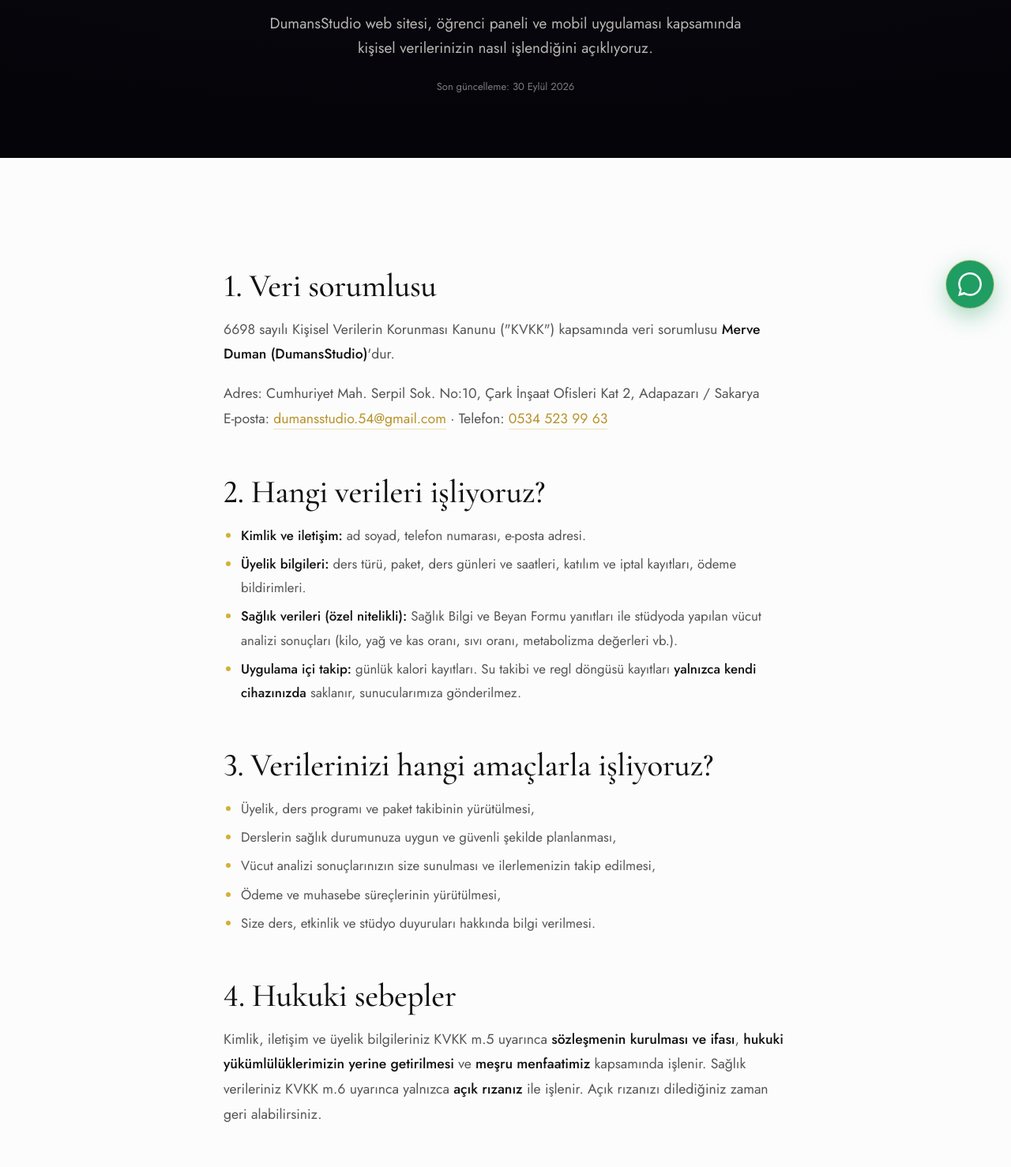
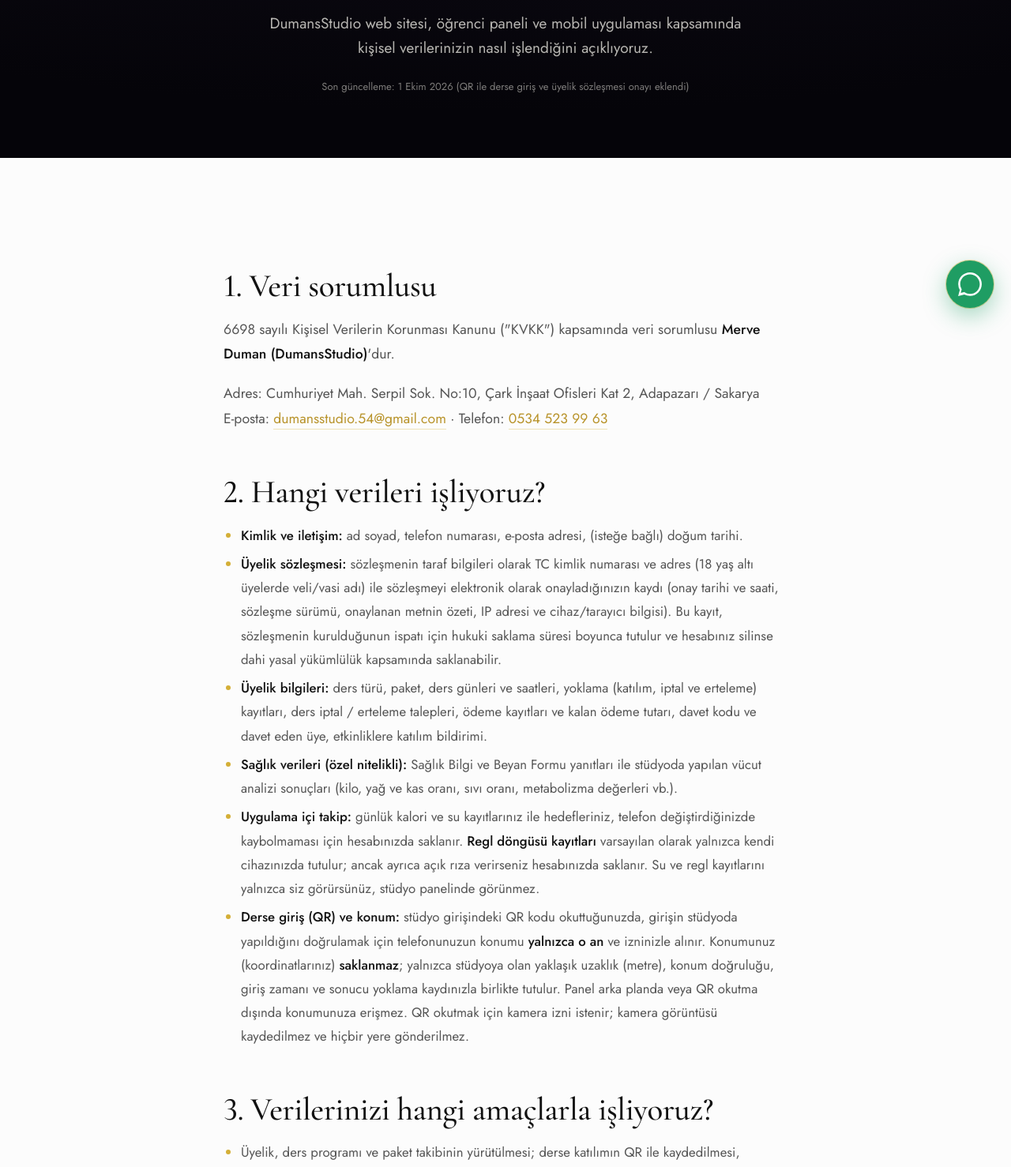
Before and after one commit to dumansstudio54/dumansstudio-site, a plain HTML site: page gizlilik-politikasi.html in a window 1280 px wide. Shown: the part 388-1866 px from the top of the page at 79% size. Drawn offline with Linux system fonts and the light colour scheme.

Commit message:
Add files via upload

```diff
--- a/gizlilik-politikasi.html
+++ b/gizlilik-politikasi.html
@@ -71,7 +71,7 @@
       <nav class="crumbs" aria-label="Sayfa yolu"><a href="./">Ana Sayfa</a> · Gizlilik</nav>
       <h1>Gizlilik Politikası ve KVKK Aydınlatma Metni</h1>
       <p>DumansStudio web sitesi, öğrenci paneli ve mobil uygulaması kapsamında kişisel verilerinizin nasıl işlendiğini açıklıyoruz.</p>
-      <div class="meta">Son güncelleme: 30 Eylül 2026</div>
+      <div class="meta">Son güncelleme: 1 Ekim 2026 (QR ile derse giriş ve üyelik sözleşmesi onayı eklendi)</div>
     </div>
   </section>
 
@@ -84,15 +84,17 @@
 
         <h2 id="veriler">2. Hangi verileri işliyoruz?</h2>
         <ul>
-          <li><strong>Kimlik ve iletişim:</strong> ad soyad, telefon numarası, e-posta adresi.</li>
-          <li><strong>Üyelik bilgileri:</strong> ders türü, paket, ders günleri ve saatleri, katılım ve iptal kayıtları, ödeme bildirimleri.</li>
+          <li><strong>Kimlik ve iletişim:</strong> ad soyad, telefon numarası, e-posta adresi, (isteğe bağlı) doğum tarihi.</li>
+          <li><strong>Üyelik sözleşmesi:</strong> sözleşmenin taraf bilgileri olarak TC kimlik numarası ve adres (18 yaş altı üyelerde veli/vasi adı) ile sözleşmeyi elektronik olarak onayladığınızın kaydı (onay tarihi ve saati, sözleşme sürümü, onaylanan metnin özeti, IP adresi ve cihaz/tarayıcı bilgisi). Bu kayıt, sözleşmenin kurulduğunun ispatı için hukuki saklama süresi boyunca tutulur ve hesabınız silinse dahi yasal yükümlülük kapsamında saklanabilir.</li>
+          <li><strong>Üyelik bilgileri:</strong> ders türü, paket, ders günleri ve saatleri, yoklama (katılım, iptal ve erteleme) kayıtları, ders iptal / erteleme talepleri, ödeme kayıtları ve kalan ödeme tutarı, davet kodu ve davet eden üye, etkinliklere katılım bildirimi.</li>
           <li><strong>Sağlık verileri (özel nitelikli):</strong> Sağlık Bilgi ve Beyan Formu yanıtları ile stüdyoda yapılan vücut analizi sonuçları (kilo, yağ ve kas oranı, sıvı oranı, metabolizma değerleri vb.).</li>
-          <li><strong>Uygulama içi takip:</strong> günlük kalori kayıtları. Su takibi ve regl döngüsü kayıtları <strong>yalnızca kendi cihazınızda</strong> saklanır, sunucularımıza gönderilmez.</li>
+          <li><strong>Uygulama içi takip:</strong> günlük kalori ve su kayıtlarınız ile hedefleriniz, telefon değiştirdiğinizde kaybolmaması için hesabınızda saklanır. <strong>Regl döngüsü kayıtları</strong> varsayılan olarak yalnızca kendi cihazınızda tutulur; ancak ayrıca açık rıza verirseniz hesabınızda saklanır. Su ve regl kayıtlarını yalnızca siz görürsünüz, stüdyo panelinde görünmez.</li>
+          <li><strong>Derse giriş (QR) ve konum:</strong> stüdyo girişindeki QR kodu okuttuğunuzda, girişin stüdyoda yapıldığını doğrulamak için telefonunuzun konumu <strong>yalnızca o an</strong> ve izninizle alınır. Konumunuz (koordinatlarınız) <strong>saklanmaz</strong>; yalnızca stüdyoya olan yaklaşık uzaklık (metre), konum doğruluğu, giriş zamanı ve sonucu yoklama kaydınızla birlikte tutulur. Panel arka planda veya QR okutma dışında konumunuza erişmez. QR okutmak için kamera izni istenir; kamera görüntüsü kaydedilmez ve hiçbir yere gönderilmez.</li>
         </ul>
 
         <h2 id="amac">3. Verilerinizi hangi amaçlarla işliyoruz?</h2>
         <ul>
-          <li>Üyelik, ders programı ve paket takibinin yürütülmesi,</li>
+          <li>Üyelik, ders programı ve paket takibinin yürütülmesi; derse katılımın QR ile kaydedilmesi,</li>
           <li>Derslerin sağlık durumunuza uygun ve güvenli şekilde planlanması,</li>
           <li>Vücut analizi sonuçlarınızın size sunulması ve ilerlemenizin takip edilmesi,</li>
           <li>Ödeme ve muhasebe süreçlerinin yürütülmesi,</li>
@@ -117,7 +119,7 @@
         <p>Hesabınızın ve kişisel verilerinizin silinmesini iki yolla talep edebilirsiniz:</p>
         <ul>
           <li>Öğrenci paneli veya mobil uygulamada <strong>Hesabım → Hesabımı sil</strong> adımını kullanarak,</li>
-          <li><a href="mailto:dumansstudio.54@gmail.com?subject=Hesap%20silme%20talebi">dumansstudio.54@gmail.com</a> adresine ya da WhatsApp üzerinden <a href="https://wa.me/905345239963">0534 523 99 63</a> numarasına yazarak.</li>
+          <li><a href="hesap-silme">Hesap silme talebi sayfasındaki</a> e-posta veya WhatsApp bağlantısıyla ya da doğrudan <a href="mailto:dumansstudio.54@gmail.com?subject=Hesap%20silme%20talebi">dumansstudio.54@gmail.com</a> adresine yazarak.</li>
         </ul>
         <p>Talebiniz en geç <strong>30 gün</strong> içinde sonuçlandırılır. Panelden silme talebi verirken isterseniz bilgilerinizin 2 yıl arşivde saklanmasına izin verebilirsiniz; izin vermezseniz üyelik, ölçüm ve sağlık formu kayıtlarınız kalıcı olarak silinir. Yasal olarak saklanması zorunlu kayıtlar (örneğin ödeme ve fatura kayıtları) yasal süre sonuna kadar saklanabilir.</p>
 
@@ -126,7 +128,7 @@
         <p>Başvurularınızı yukarıdaki iletişim bilgileri üzerinden yapabilirsiniz.</p>
 
         <h2 id="cerez">9. Çerezler ve cihazda saklanan veriler</h2>
-        <p>Web sitemiz reklam veya takip çerezi kullanmaz. Öğrenci paneli, oturumunuzu hatırlamak ve su, kalori ve regl takibi kayıtlarınızı saklamak için cihazınızın yerel depolama alanını kullanır. Bu kayıtlar çıkış yaptığınızda veya hesap silme talebinde bulunduğunuzda cihazınızdan silinir.</p>
+        <p>Web sitemiz reklam veya takip çerezi kullanmaz. Öğrenci paneli, oturumunuzu hatırlamak ve takip kayıtlarınızı hızlı göstermek için cihazınızın yerel depolama alanını kullanır. Bu kayıtlar çıkış yaptığınızda veya hesap silme talebinde bulunduğunuzda cihazınızdan silinir. Regl döngüsü kayıtlarınızın hesabınızda saklanmasına verdiğiniz rızayı panelin Döngü sayfasından dilediğiniz an geri alabilirsiniz; bu durumda kayıtlar hesabınızdan silinir.</p>
 
         <h2 id="degisiklik">10. Değişiklikler</h2>
         <p>Bu metin gerektiğinde güncellenebilir. Güncel sürüm her zaman bu sayfada yayımlanır.</p>
@@ -156,7 +158,7 @@
         <address>Cumhuriyet Mah. Serpil Sok. No:10<br>Çark İnşaat Ofisleri, Kat 2<br>Adapazarı / Sakarya<br><a href="tel:+905345239963">0534 523 99 63</a></address>
       </div>
     </div>
-    <div class="foot-bottom"><span>© 2026 DumansStudio · Sakarya Reformer Pilates, EMS ve Yoga Stüdyosu.</span><span><a href="gizlilik-politikasi">Gizlilik Politikası ve KVKK</a></span></div>
+    <div class="foot-bottom"><span>© 2026 DumansStudio · Sakarya Reformer Pilates, EMS ve Yoga Stüdyosu.</span><span><a href="gizlilik-politikasi">Gizlilik Politikası ve KVKK</a> · <a href="hesap-silme">Hesap silme</a></span></div>
   </div>
 </footer>
 
```
